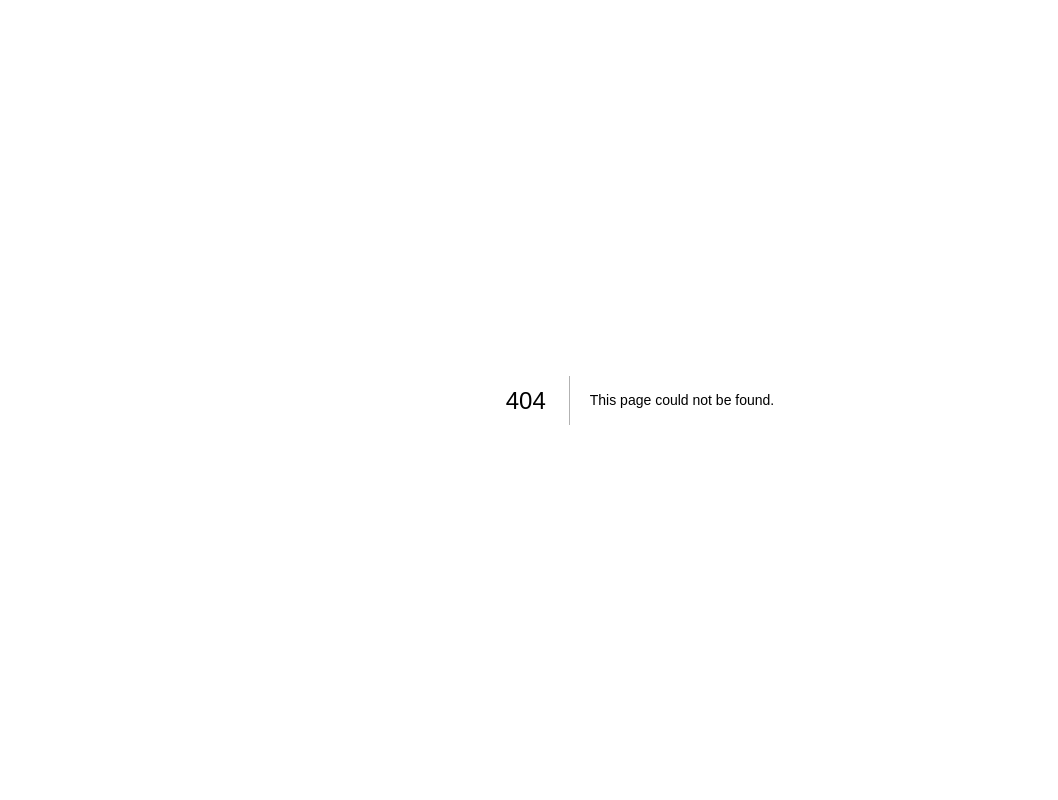
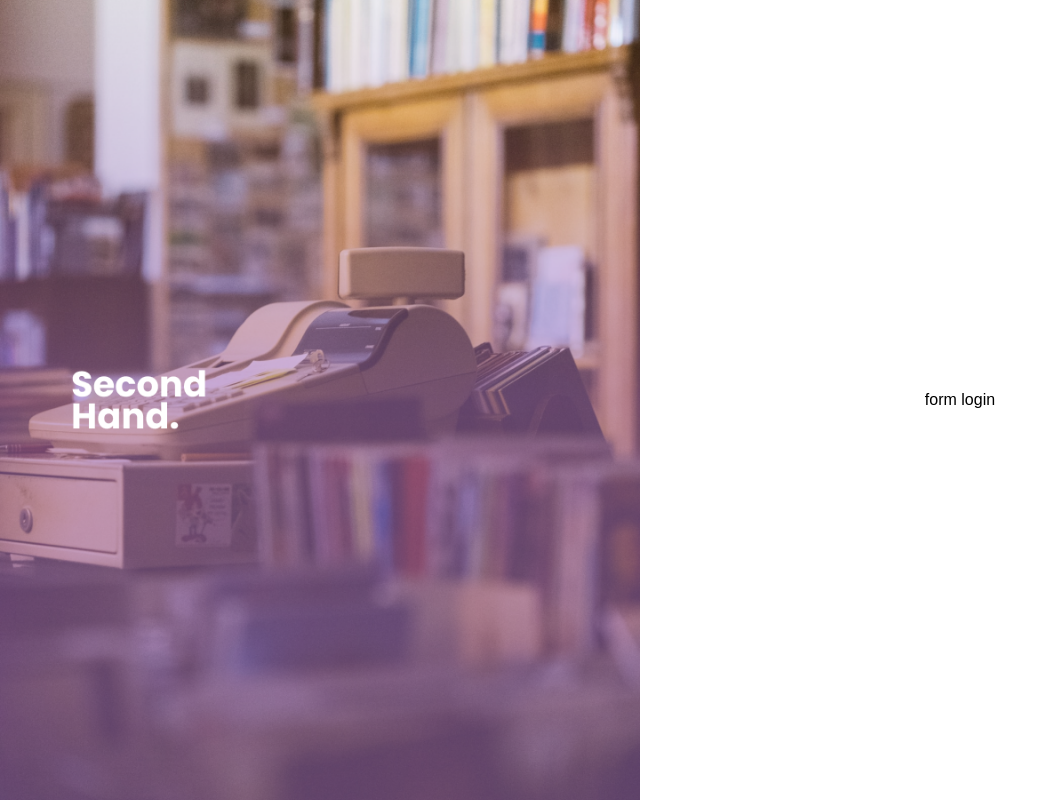
Before and after one commit to elsabilah1/secondhand-fe, a Next.js app: page /login in a window 1280 px wide. Before the commit this address had no page. Shown: the whole page, without its empty margins (0-1058 px from the left). Built offline with nearby package versions, Linux system fonts and the light colour scheme.

Commit message:
create auth layout

```diff
--- /dev/null
+++ b/components/layout/LayoutAuth/index.js
@@ -0,0 +1,34 @@
+import Image from 'next/image'
+import FeatherIcon from 'feather-icons-react'
+import { useRouter } from 'next/router'
+
+export default function LayoutAuth({ children }) {
+  const router = useRouter()
+
+  return (
+    <div className="grid h-screen grid-cols-2">
+      <div className="relative hidden md:block">
+        <Image
+          src="/auth_image.png"
+          alt="auth image"
+          layout="fill"
+          objectFit="cover"
+          objectPosition="left"
+        />
+      </div>
+      <div className="px-4">
+        <div className="mb-6 py-1 md:hidden">
+          <button
+            className="py-2 transition-all hover:text-primary-03 active:scale-90"
+            onClick={() => router.replace('/')}
+          >
+            <FeatherIcon icon="arrow-left" />
+          </button>
+        </div>
+        <div className="mx-auto grid h-screen w-8/12 place-items-center">
+          {children}
+        </div>
+      </div>
+    </div>
+  )
+}
--- a/package.json
+++ b/package.json
@@ -10,6 +10,7 @@
   },
   "dependencies": {
     "classnames": "^2.3.1",
+    "feather-icons-react": "^0.5.0",
     "next": "12.1.6",
     "react": "18.1.0",
     "react-dom": "18.1.0"
--- a/pages/index.js
+++ b/pages/index.js
@@ -12,6 +12,9 @@ export default function Home() {
 
       <div className="grid h-screen place-items-center">
         <Text>Text sample</Text>
+        <Text type="heading/24" weight="bold">
+          Masuk
+        </Text>
       </div>
     </div>
   )
--- /dev/null
+++ b/pages/login.js
@@ -0,0 +1,9 @@
+import LayoutAuth from '../components/layout/LayoutAuth'
+
+export default function Login() {
+  return (
+    <LayoutAuth>
+      <div className="">form login</div>
+    </LayoutAuth>
+  )
+}
--- /dev/null
+++ b/pages/register.js
@@ -0,0 +1,9 @@
+import LayoutAuth from '../components/layout/LayoutAuth'
+
+export default function Register() {
+  return (
+    <LayoutAuth>
+      <div>Register</div>
+    </LayoutAuth>
+  )
+}
```
Also changed, not shown: components/base/Button.js (added), components/base/InputField.js (added), public/auth_image.png (added), 1 other file (tests, documents, lock files or other folders).
